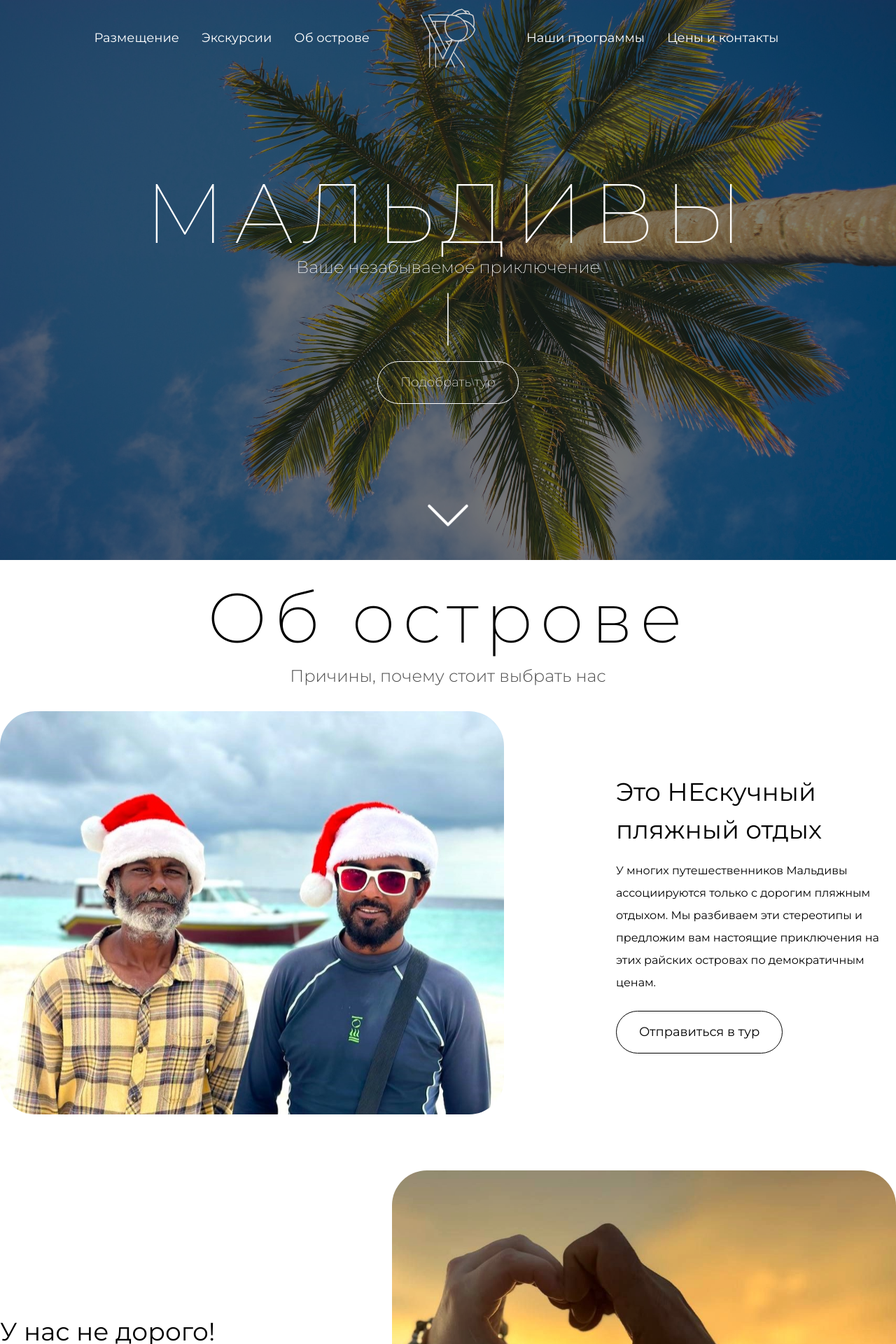
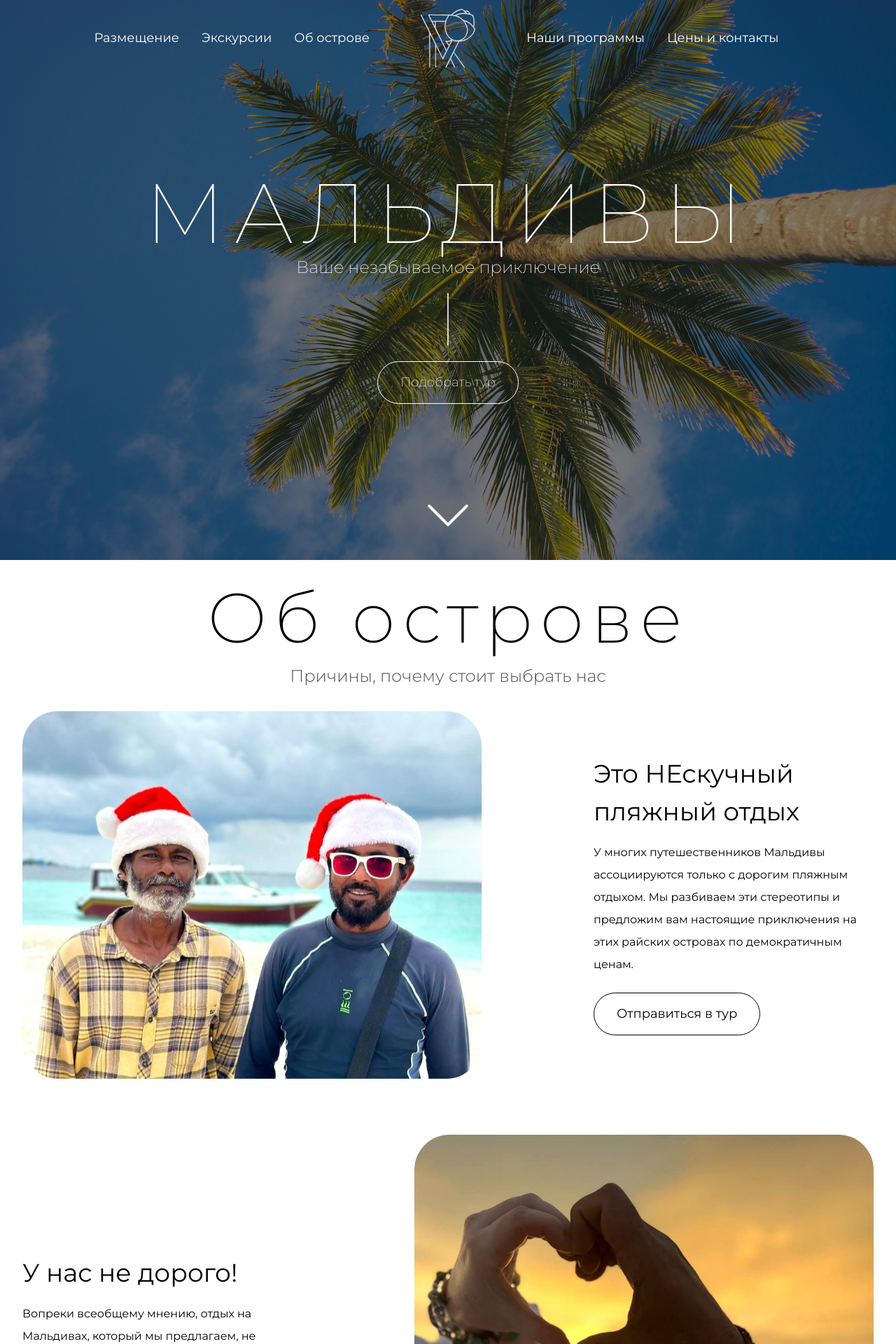
Before and after one commit to RostislavIvanov/maldives-landing, a React (Vite) app: page / in a window 1280 px wide. Shown: the top 1920 px of the page at 70% size. Built offline with nearby package versions, Linux system fonts and the light colour scheme.

Commit message:
Фикс обрезания с двух сторон

```diff
--- a/src/Blocks/AboutIslandBlock/AboutIslandBlock.module.css
+++ b/src/Blocks/AboutIslandBlock/AboutIslandBlock.module.css
@@ -3,7 +3,7 @@
 }
 
 .wrapper {
-  @apply container mx-auto py-8;
+  @apply container mx-auto py-8 px-8;
 }
 .titleWrapper {
   @apply mb-8;
--- a/src/Blocks/Excursions/Excursions.module.css
+++ b/src/Blocks/Excursions/Excursions.module.css
@@ -3,7 +3,7 @@
 }
 
 .wrapper {
-    @apply container mx-auto py-8;
+    @apply container mx-auto py-8 px-8;
 }
 
 .titleWrapper {
```
